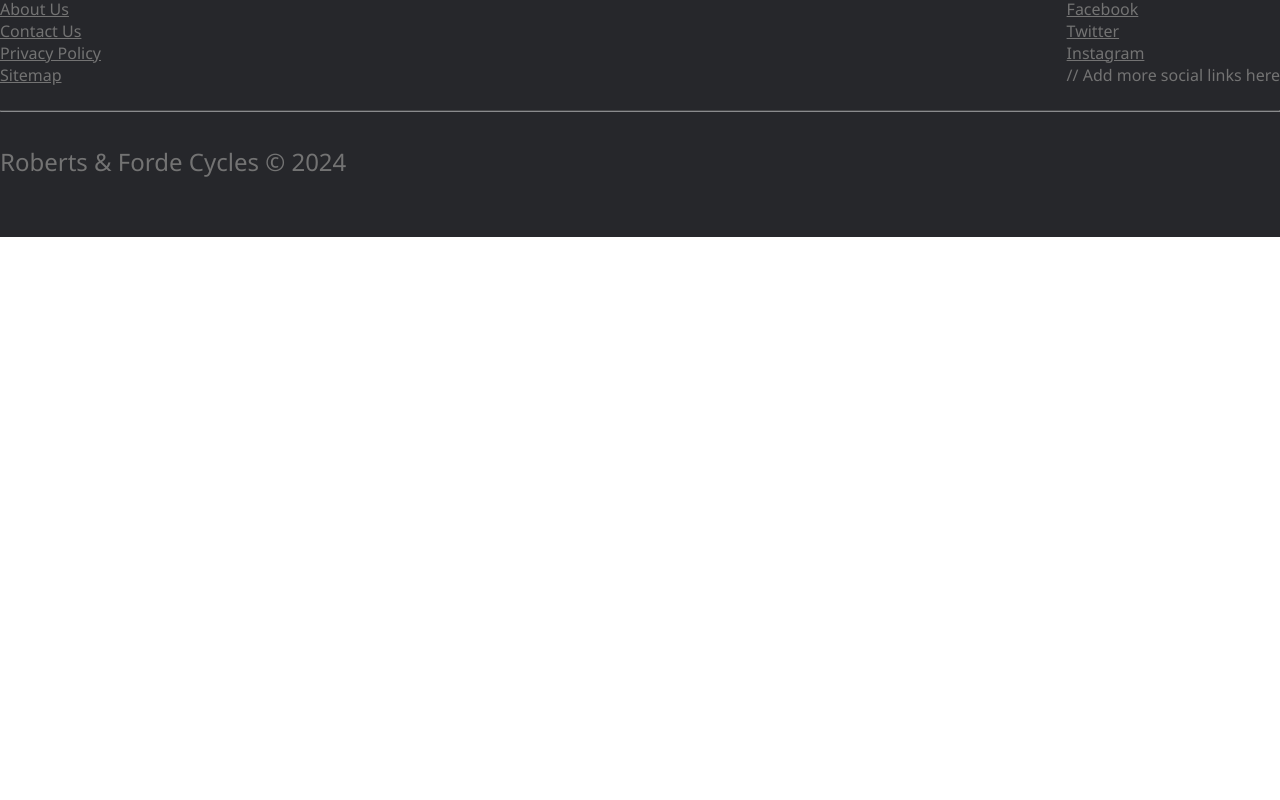
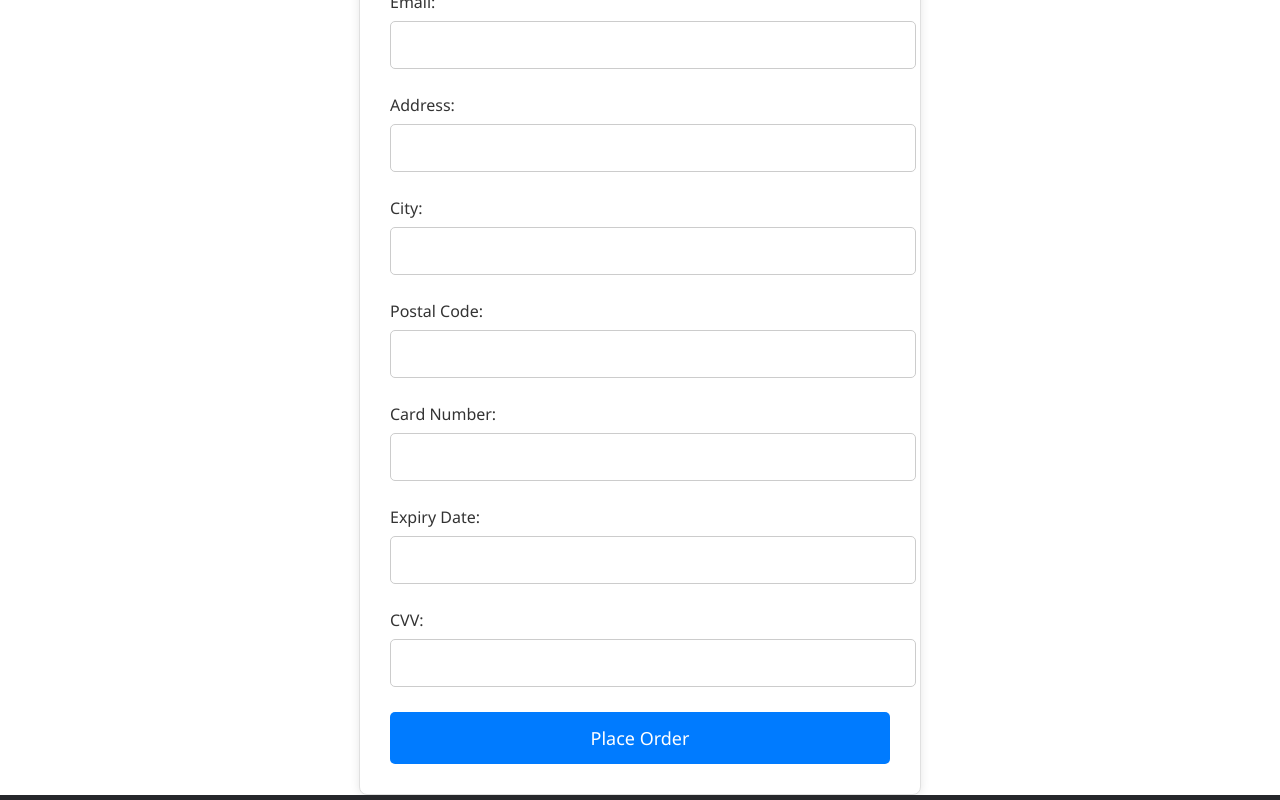
Before and after one commit to FordeTimmy/ppit, a React (Create React App) app: page /checkout in a window 1280 px wide. Shown: the part 380-1180 px from the top of the page. Before the commit the page ends 800 px from the top, so only its background shows below. Built offline with nearby package versions, Linux system fonts and the light colour scheme.

Commit message:
Fixed mountain bike page

```diff
--- a/src/App.js
+++ b/src/App.js
@@ -19,7 +19,7 @@ import BikeLocksDetails from './components/BikeLocksDetails';
 import BikeLightsDetails from './components/BikeLightsDetails';
 import BikeLightsList from './components/BikeLightsList';
 import BikeReflectorsList from './components/BikeReflectorsList';
-
+import CheckoutPage from './components/CheckoutPage';
 const App = () => {
   const [isAdmin, setIsAdmin] = useState(false); // State to track admin status
 
@@ -45,12 +45,16 @@ const App = () => {
         <Route path="/kidsbikes/:id" element={<KidsBikeDetails />} />
         <Route path="/accessories" element={<Accessories />} />
         <Route path="/mountainbikes" element={<MountainBikeList />} />
+        <Route path="/mountainbikes/:id" element={<MountainBikeDetails />} />
         <Route path="/womensbikes" element={<WomensBikeList />} />
+        <Route path="/womensbikes/:id" element={<WomensBikeDetails />} />
         <Route path="/bikelights" element={<BikeLightsList />} />
         <Route path="/bikelights/:id" element={<BikeLightsDetails />} />
         <Route path="/bikelocks" element={<BikeLocksList />} />
         <Route path="/bikelocks/:id" element={<BikeLocksDetails />} />
         <Route path="/bikereflectors" element={<BikeReflectorsList />} />
+        <Route path="/checkout" element={<CheckoutPage />} />
+
       </Routes>
       {/* Navbar is always displayed */}
       {/* Pass isAdmin prop to the Navbar component */}
--- a/src/components/BikeDetails.css
+++ b/src/components/BikeDetails.css
@@ -1,33 +1,48 @@
 /* BikeDetails.css */
 
 .bike-details-container {
-    display: flex; /* Use flexbox layout */
-    justify-content: center; /* Center items */
-    align-items: center; /* Center items vertically */
-    max-width: 1200px; /* Increase max-width for the container */
-    margin: auto;
-    padding: 20px;
+    display: flex; /* Use flexbox layout for horizontal alignment */
+    max-width: 1200px; /* Maximum width of the container */
+    margin: auto; /* Center the container */
+    padding: 20px; /* Padding around the container */
+}
+
+.bike-content {
+    display: flex; /* Enables flexbox for direct children */
+}
+
+.bike-image-section {
+    display: flex; /* Flex container for image and related elements */
+    flex-direction: column; /* Stack elements vertically */
+    align-items: center; /* Center items horizontally */
+    margin-right: 20px; /* Space between the image section and details */
+}
+
+.bike-name-price {
+    text-align: center; /* Center text for name and price */
+    margin-bottom: 10px; /* Space after the name and price */
+}
+
+.bike-image-container {
+    display: flex;
+    flex-direction: column;
+    align-items: center;
 }
 
 .thumbnail-container {
-    display: flex;
-    flex-direction: column; /* Stack thumbnails vertically */
-    align-items: center; /* Center thumbnails */
+    display: flex; /* Align children inline */
+    justify-content: center; /* Center thumbnails horizontally */
+    flex-wrap: wrap; /* Allow thumbnails to wrap as needed */
     gap: 10px; /* Space between thumbnails */
+    margin-top: 10px; /* Space above the thumbnail container */
 }
 
-.bike-image-container {
-    display: flex; /* Use flexbox layout */
-    justify-content: center; /* Center the main image */
-    align-items: center; /* Center the image vertically */
-    flex-direction: column; /* Stack image and thumbnails vertically */
-}
 
 .bike-thumbnail {
-    width: 200px; /* Width of thumbnails */
-    height: auto; /* Maintain aspect ratio */
-    cursor: pointer; /* Indicates that the thumbnails are clickable */
-    border: 2px solid transparent; /* Transparent border for spacing */
+    width: 80px; /* Adjust thumbnail size as needed */
+    cursor: pointer;
+    border: 2px solid transparent; /* Invisible border for spacing */
+    margin-top: 10px; /* Space between main image and thumbnails */
 }
 
 .bike-thumbnail.active {
@@ -35,39 +50,49 @@
 }
 
 .bike-image {
-    max-width: 150%; /* Limit the width to the parent container's width */
-    max-height: 600px; /* Adjust the height limit as needed */
-    width: auto; /* Maintain aspect ratio */
-    height: auto; /* Maintain aspect ratio */
-    display: block; /* Image block level */
-    margin: auto; /* Center image horizontally */
-    object-fit: contain; /* Ensure the image is contained within the element's box */
+    width: auto; /* Adjust width as necessary */
+    max-height: 500px; /* Set max height */
+    margin-bottom: 10px; /* Space between the image and the button */
 }
 
-.bike-description {
-    flex: 1; /* Allows the description container to grow */
-    padding: 0 20px; /* Add padding around the description */
-    text-align: left; /* Align text to the left */
+.add-to-basket-btn {
+    background-color: #004400; /* Dark green background */
+    color: white;
+    border: none;
+    border-radius: 5px;
+    padding: 10px 20px;
+    font-size: 1em;
+    font-weight: bold;
+    cursor: pointer;
+    transition: background-color 0.3s ease;
+    margin-bottom: 10px; /* Space below the button */
 }
 
-/* Additional styles for typography and spacing */
-h2 {
-    font-size: 2em; /* Larger font size for bike name */
-    margin-bottom: 0.5em; /* Space between name and price */
+.add-to-basket-btn:hover {
+    background-color: #006600; /* Lighter green on hover */
 }
 
-p {
-    margin-bottom: 0.5em; /* Space between paragraphs */
-    line-height: 1.5; /* Improve readability */
-}
-/* Additional styles for typography and spacing */
-h2 {
-    font-size: 2.5em; /* Increase font size for bike name */
-    margin-bottom: 0.5em; /* Space between name and price */
+.bike-details-right {
+    flex-grow: 1; /* Allows the details section to fill the remaining space */
+    display: flex;
+    flex-direction: column;
 }
 
-p {
-    font-size: 1.5em; /* Increase font size for paragraphs */
-    margin-bottom: 0.5em; /* Space between paragraphs */
-    line-height: 1.5; /* Improve readability */
+.bike-details-text {
+    text-align: left; /* Align the text to the left */
 }
+
+@media (max-width: 768px) {
+    .bike-details-container {
+        flex-direction: column; /* Stack elements vertically on smaller screens */
+    }
+    .bike-content {
+        flex-direction: column;
+    }
+    .bike-image-section, .bike-details-right {
+        width: 100%; /* Full width on smaller screens */
+    }
+    .bike-details-right {
+        margin-top: 20px; /* Space between image section and details on smaller screens */
+    }
+}
--- /dev/null
+++ b/src/components/CheckoutPage.css
@@ -0,0 +1,72 @@
+/* CheckoutPage.css */
+.checkout-container {
+  max-width: 500px;
+  margin: 0 auto;
+  padding: 30px;
+  border: 1px solid #e0e0e0;
+  border-radius: 8px;
+  background-color: #fff;
+  box-shadow: 0 0 10px rgba(0, 0, 0, 0.1);
+}
+
+.form-group {
+  margin-bottom: 25px;
+}
+
+label {
+  font-size: 16px;
+  margin-bottom: 8px;
+  color: #333;
+}
+
+input[type="text"],
+input[type="email"],
+input[type="tel"] {
+  width: 100%;
+  padding: 12px;
+  border: 1px solid #ccc;
+  border-radius: 5px;
+  font-size: 16px;
+}
+
+input[type="text"]:focus,
+input[type="email"]:focus,
+input[type="tel"]:focus {
+  outline: none;
+  border-color: #007bff;
+}
+
+button {
+  display: inline-block;
+  width: 100%;
+  padding: 14px;
+  border: none;
+  border-radius: 5px;
+  background-color: #007bff;
+  color: #fff;
+  font-size: 18px;
+  cursor: pointer;
+  transition: background-color 0.3s ease;
+}
+
+button:hover {
+  background-color: #0056b3;
+}
+
+/* Additional styles for card details */
+.credit-card-details {
+  margin-top: 30px;
+}
+
+.credit-card-details label {
+  color: #333;
+  font-size: 16px;
+}
+
+.credit-card-details input[type="text"] {
+  width: 100%;
+}
+
+.credit-card-details input[type="text"]:focus {
+  border-color: #007bff;
+}
--- /dev/null
+++ b/src/components/CheckoutPage.js
@@ -0,0 +1,84 @@
+import React, { useState } from 'react';
+import './CheckoutPage.css';
+
+const CheckoutPage = () => {
+  // State variables to store user information and cart items
+  const [fullName, setFullName] = useState('');
+  const [email, setEmail] = useState('');
+  const [address, setAddress] = useState('');
+  const [city, setCity] = useState('');
+  const [postalCode, setPostalCode] = useState('');
+  const [cardNumber, setCardNumber] = useState('');
+  const [expiryDate, setExpiryDate] = useState('');
+  const [cvv, setCvv] = useState('');
+  const [cartItems, setCartItems] = useState([]);
+
+  // Function to handle form submission
+  const handleSubmit = (e) => {
+    e.preventDefault();
+    // Process the order or perform validation here
+    console.log('Order processed:', { fullName, email, address, city, postalCode, cardNumber, expiryDate, cvv, cartItems });
+    // Optionally, you can reset the form fields after submission
+    setFullName('');
+    setEmail('');
+    setAddress('');
+    setCity('');
+    setPostalCode('');
+    setCardNumber('');
+    setExpiryDate('');
+    setCvv('');
+    setCartItems([]);
+  };
+
+  return (
+    <div className="checkout-container">
+      <h2 className="checkout-heading">Checkout</h2>
+      <div className="cart-area">
+        <h3>My Cart</h3>
+        {/* Display cart items here */}
+        <ul>
+          {cartItems.map((item, index) => (
+            <li key={index}>{item.name} - ${item.price}</li>
+          ))}
+        </ul>
+      </div>
+      <form onSubmit={handleSubmit} className="checkout-form">
+        <div className="form-group">
+          <label htmlFor="fullName" className="form-label">Full Name:</label>
+          <input type="text" id="fullName" value={fullName} onChange={(e) => setFullName(e.target.value)} className="form-input" required />
+        </div>
+        <div className="form-group">
+          <label htmlFor="email" className="form-label">Email:</label>
+          <input type="email" id="email" value={email} onChange={(e) => setEmail(e.target.value)} className="form-input" required />
+        </div>
+        <div className="form-group">
+          <label htmlFor="address" className="form-label">Address:</label>
+          <input type="text" id="address" value={address} onChange={(e) => setAddress(e.target.value)} className="form-input" required />
+        </div>
+        <div className="form-group">
+          <label htmlFor="city" className="form-label">City:</label>
+          <input type="text" id="city" value={city} onChange={(e) => setCity(e.target.value)} className="form-input" required />
+        </div>
+        <div className="form-group">
+          <label htmlFor="postalCode" className="form-label">Postal Code:</label>
+          <input type="text" id="postalCode" value={postalCode} onChange={(e) => setPostalCode(e.target.value)} className="form-input" required />
+        </div>
+        <div className="form-group">
+          <label htmlFor="cardNumber" className="form-label">Card Number:</label>
+          <input type="text" id="cardNumber" value={cardNumber} onChange={(e) => setCardNumber(e.target.value)} className="form-input" required />
+        </div>
+        <div className="form-group">
+          <label htmlFor="expiryDate" className="form-label">Expiry Date:</label>
+          <input type="text" id="expiryDate" value={expiryDate} onChange={(e) => setExpiryDate(e.target.value)} className="form-input" required />
+        </div>
+        <div className="form-group">
+          <label htmlFor="cvv" className="form-label">CVV:</label>
+          <input type="text" id="cvv" value={cvv} onChange={(e) => setCvv(e.target.value)} className="form-input" required />
+        </div>
+        <button type="submit" className="checkout-button">Place Order</button>
+      </form>
+    </div>
+  );
+};
+
+export default CheckoutPage;
--- a/src/components/KidsBikeDetails.js
+++ b/src/components/KidsBikeDetails.js
@@ -1,4 +1,4 @@
-import React from 'react';
+import React, { useState } from 'react';
 import { useParams } from 'react-router-dom';
 import kidsBikesData from './kidsBikesData'; // Import Kids bikes data
 import './BikeDetails.css'; // Import CSS file
@@ -6,24 +6,49 @@ import './BikeDetails.css'; // Import CSS file
 const KidsBikeDetails = () => {
   let { id } = useParams();
   const bike = kidsBikesData.find(bike => bike.id === parseInt(id));
+  const [selectedImage, setSelectedImage] = useState(
+    Array.isArray(bike?.images) && bike.images.length > 0 ? bike.images[0] : bike.image
+  );
+
+  const addToBasket = () => {
+    alert(`Added ${bike.name} to the kids basket!`);
+  };
 
   return (
     <div className="bike-details-container">
       {bike ? (
-        <>
-          <div className="bike-image-container">
-            <img src={Array.isArray(bike.images) && bike.images.length > 0 ? bike.images[0] : bike.image} alt={bike.name} className="bike-image" />
-            {/* Include thumbnails or additional images if available */}
+        <div className="bike-content">
+          <div className="bike-image-section">
+            {/* Bike name and price */}
             <div className="bike-name-price">
               <h2>{bike.name}</h2>
               <p>{bike.price}</p>
             </div>
+
+            {/* Bike image and thumbnails */}
+            <img src={selectedImage} alt={bike.name} className="bike-image" />
+            <div className="thumbnail-container">
+  {Array.isArray(bike.images) && bike.images.map((image, index) => (
+    <img
+      key={index}
+      src={image}
+      alt={`Thumbnail ${index}`}
+      className={`bike-thumbnail ${selectedImage === image ? 'active' : ''}`}
+      onClick={() => setSelectedImage(image)}
+    />
+  ))}
+</div>
+
+            {/* Add to Basket Button */}
+            <button onClick={addToBasket} className="add-to-basket-btn">Add to Basket</button>
           </div>
-          <div className="bike-description">
+
+          {/* Bike details on the right */}
+          <div className="bike-details-right">
             <p>{bike.description}</p>
             {/* Include other details like frame, gears, brakes, etc. */}
           </div>
-        </>
+        </div>
       ) : (
         <p>Bike not found</p>
       )}
--- a/src/components/MountainBikeDetails.js
+++ b/src/components/MountainBikeDetails.js
@@ -1,12 +1,16 @@
 import React, { useState } from 'react';
 import { useParams } from 'react-router-dom';
-import bikesData from './bikesData.json';
+import bikesData from './bikesData.json'; // Import bike data
 import './BikeDetails.css'; // Import CSS file
 
 const MountainBikeDetails = () => {
   let { id } = useParams();
   const bike = bikesData.find(bike => bike.id === parseInt(id));
   const [selectedImage, setSelectedImage] = useState(bike?.images[0]); // Start with the first image
+
+  const addToBasket = () => {
+    alert(`Added ${bike.name} to the basket!`);
+  };
 
   return (
     <div className="bike-details-container">
@@ -25,25 +29,19 @@ const MountainBikeDetails = () => {
                 />
               ))}
             </div>
-            <div className="bike-name-price">
-              <h2>{bike.name}</h2>
-              <p>{bike.price}</p>
-            </div>
+          </div>
+          <div className="bike-name-price">
+            <h2>{bike.name}</h2>
+            <p>{bike.price}</p>
           </div>
           <div className="bike-description">
             <p>{bike.description}</p>
             <p>Frame: {bike.frame}</p>
             <p>Gears: {bike.gears}</p>
             <p>Brakes: {bike.brakes}</p>
-            <p>Wheels: {bike.wheels}</p>
-            <p>Motor Type: {bike.motorType}</p>
-            <p>Battery: {bike.battery}</p>
-            <p>Average Range: {bike.averageRange}</p>
-            <p>Maximum Speed: {bike.maximumSpeed}</p>
-            <p>Suspension: {bike.suspension}</p>
-            <p>Weight: {bike.weight}</p>
             <p>Warranty: {bike.warranty}</p>
           </div>
+          <button onClick={addToBasket} className="add-to-basket-btn">Add to Basket</button>
         </>
       ) : (
         <p>Bike not found</p>
--- a/src/components/MountainBikeList.js
+++ b/src/components/MountainBikeList.js
@@ -1,7 +1,7 @@
 import React from 'react';
 import { Link } from 'react-router-dom';
 import MountainBikeData from './MountainBikeData'; // Ensure this points to your actual data file
-import './MountainBikeList.css'; // Ensure CSS styles are correctly defined
+import './ElectricBikeList.css';
 
 const MountainBikeList = () => {
   return (
--- a/src/components/Navbar.js
+++ b/src/components/Navbar.js
@@ -28,6 +28,10 @@ const Navbar = ({ isAdmin }) => {
           <li className="nav-item">
             <Link to="/register" className="nav-link">Register</Link>
           </li>
+          {/* Add checkout button */}
+          <li className="nav-item">
+            <Link to="/checkout" className="nav-link checkout-button">Checkout</Link>
+          </li>
         </ul>
       </div>
     </header>
--- a/src/components/WomensBikeList.js
+++ b/src/components/WomensBikeList.js
@@ -1,7 +1,7 @@
 import React from 'react';
 import { Link } from 'react-router-dom';
 import WomensBikeData from './WomensBikeData'; // Ensure this points to your actual data file
-import './WomensBikeList.css'; // Ensure CSS styles are correctly defined
+import './ElectricBikeList.css';
 
 const WomensBikeList = () => {
   return (
--- a/src/components/kidsBikesData.json
+++ b/src/components/kidsBikesData.json
@@ -3,9 +3,9 @@
     "id": 1,
     "name": "Apollo Outrage Kids Bike - 18\" Wheel",
     "images": [
-      "https://firebasestorage.googleapis.com/v0/b/ppit-31389.appspot.com/o/KidsBikeRed.png?alt=media",
-      "https://firebasestorage.googleapis.com/v0/b/ppit-31389.appspot.com/o/KidsBikeRedFrame.png?alt=media",
-      "https://firebasestorage.googleapis.com/v0/b/ppit-31389.appspot.com/o/KidsBikeRedTyre.png?alt=media"
+      "https://firebasestorage.googleapis.com/v0/b/ppit-31389.appspot.com/o/KidsBikeRed1.png?alt=media",
+      "https://firebasestorage.googleapis.com/v0/b/ppit-31389.appspot.com/o/KidsBikeRedFrame1.png?alt=media",
+      "https://firebasestorage.googleapis.com/v0/b/ppit-31389.appspot.com/o/KidsBikeRedTyre1.png?alt=media"
     ],
     "description": "If you’re looking for a first mountain bike, then look no further than the Apollo Outrage Kids Bike. Taking elements of Adult Apollo Mountain Bikes and applying them to this mini version for kids, the Apollo Outrage is perfect for aspiring trail riders or just kids who fancy getting muddy at the park!\n\nAs one of the UK’s longest running bicycle brands, Apollo Bikes have been producing value for money, high quality bikes for everyday cyclists for many years. Tried, tested, and sold here in the UK, there is an Apollo Bike for all types of cyclists.\n\nApollo Kids Bikes have a variety of fun designs and exciting children’s characters to make cycling fun for you and your little ones. The range of Apollo Kids Bikes are tailored to suit family life and keep children safe, so that as parents, you have full peace of mind that your child is riding safely alongside you.",
     "price": "€170.00",
```
Also changed, not shown: src/components/BasketItem.js (added, +16 -0 lines), src/components/BikeDetails.js (+29 -22 lines).
